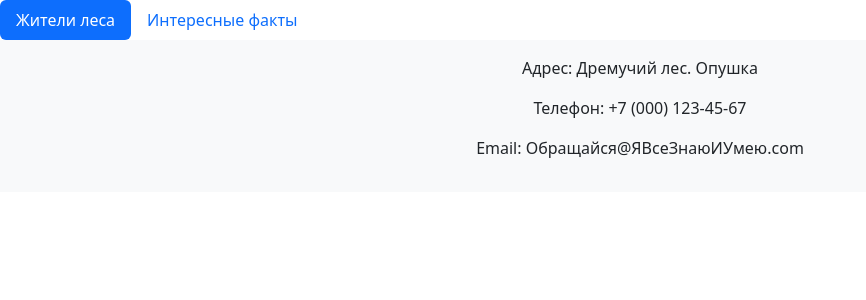
After one commit to Andrey231059/html_and_css, a Flask app: template templates/shablon.html in a window 1280 px wide. The commit adds this page. Shown: the top 300 px of the page, without its empty margins (0-866 px from the left). Run offline with Flask 3, Linux system fonts and the light colour scheme; the template is opened without the code that fills it, so the values that code supplies are empty.

Commit message:
lesson_VD05

```diff
--- a/main.py
+++ b/main.py
@@ -10,9 +10,10 @@ def person():
 def info():
     return render_template("index.html")
 
-@app.route("/contact/")
-def contact():
-    return render_template("contact.html")
+
+# @app.route("/contact/")
+# def contact():
+#     return render_template("contact.html")
 
 if __name__ == "__main__":
     app.run()
--- /dev/null
+++ b/templates/shablon.html
@@ -0,0 +1,51 @@
+<!DOCTYPE html>
+<html lang="en">
+
+<head>
+   <meta charset="UTF-8">
+   <meta name="viewport"
+         content="width=device-width, user-scalable=no, initial-scale=1.0, maximum-scale=1.0, minimum-scale=1.0">
+   <meta http-equiv="X-UA-Compatible" content="ie=edge">
+   <title>
+       {% block title %}
+
+       {% endblock %}
+   </title>
+   <link rel="stylesheet" href="style.css">
+    <link href="https://cdn.jsdelivr.net/npm/bootstrap@5.3.3/dist/css/bootstrap.min.css" rel="stylesheet" integrity="sha384-QWTKZyjpPEjISv5WaRU9OFeRpok6YctnYmDr5pNlyT2bRjXh0JMhjY6hW+ALEwIH" crossorigin="anonymous">
+</head>
+<body>
+
+    <ul class="nav nav-pills">
+        <li class="nav-item">
+            <a class="nav-link active" aria-current="page" href="/">Жители леса</a>
+        </li>
+        <li class="nav-item">
+            <a class="nav-link" href="/info/">Интересные факты</a>
+        </li>
+<!--
+        <li class="nav-item">
+            <a class="nav-link" href="/contact/">Мы на связи</a>
+        </li>
+-->
+    </ul>
+
+    {% block content %}
+
+
+    {% endblock %}
+
+    <footer class="bg-light text-center py-3">
+        <p>Адрес: Дремучий лес. Опушка</p>
+        <p>Телефон: +7 (000) 123-45-67</p>
+        <p>Email: Обращайся@ЯВсеЗнаюИУмею.com</p>
+    </footer>
+    <script src="https://cdn.jsdelivr.net/npm/bootstrap@5.3.3/dist/js/bootstrap.bundle.min.js" integrity="sha384-YvpcrYf0tY3lHB60NNkmXc5s9fDVZLESaAA55NDzOxhy9GkcIdslK1eN7N6jIeHz" crossorigin="anonymous"></script>
+</body>
+</html>
+
+
+
+
+</body>
+</html>
```
Also changed, not shown: templates/index.html (+13 -1 lines), templates/main.html (+21 -1 lines).
